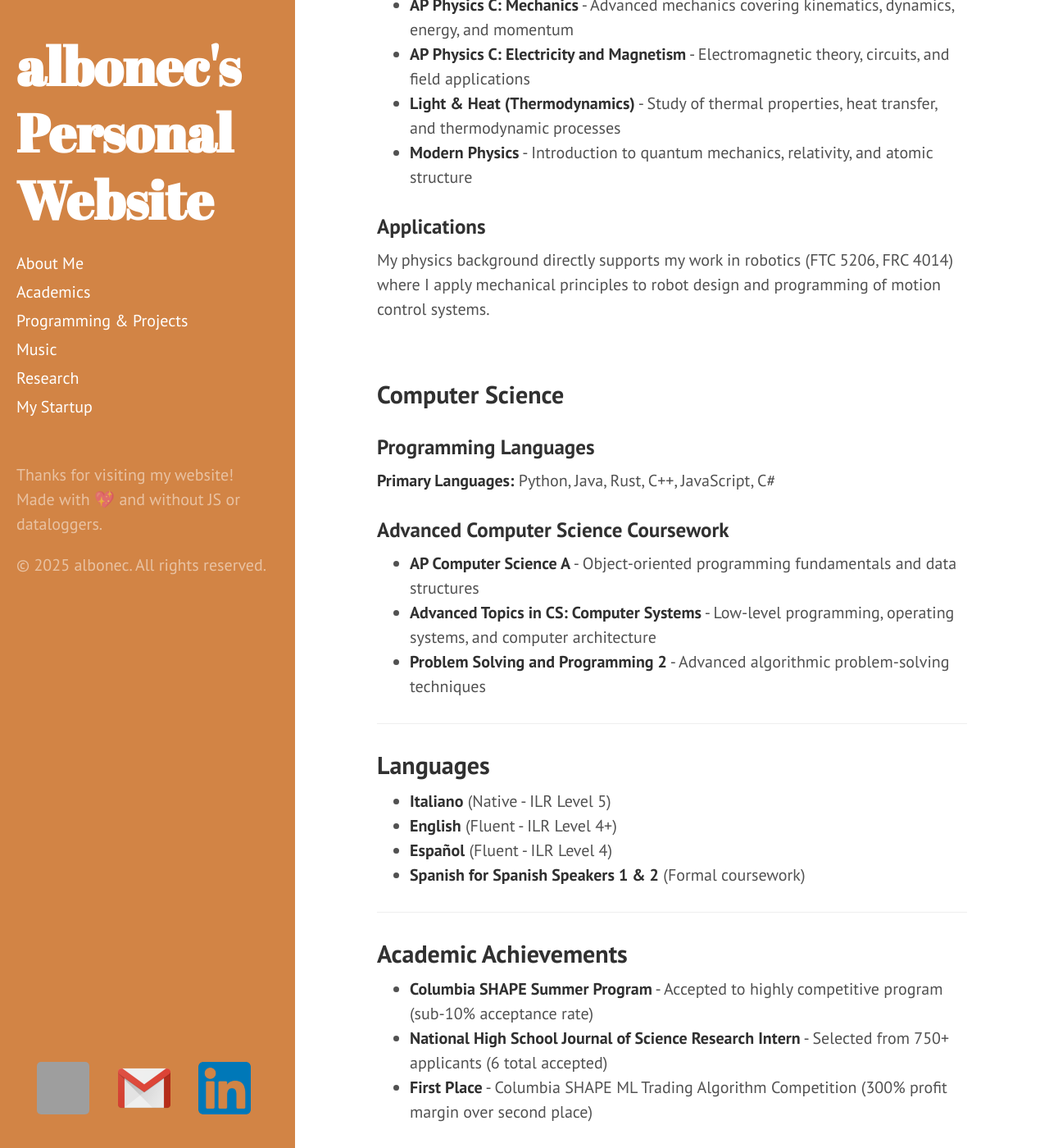
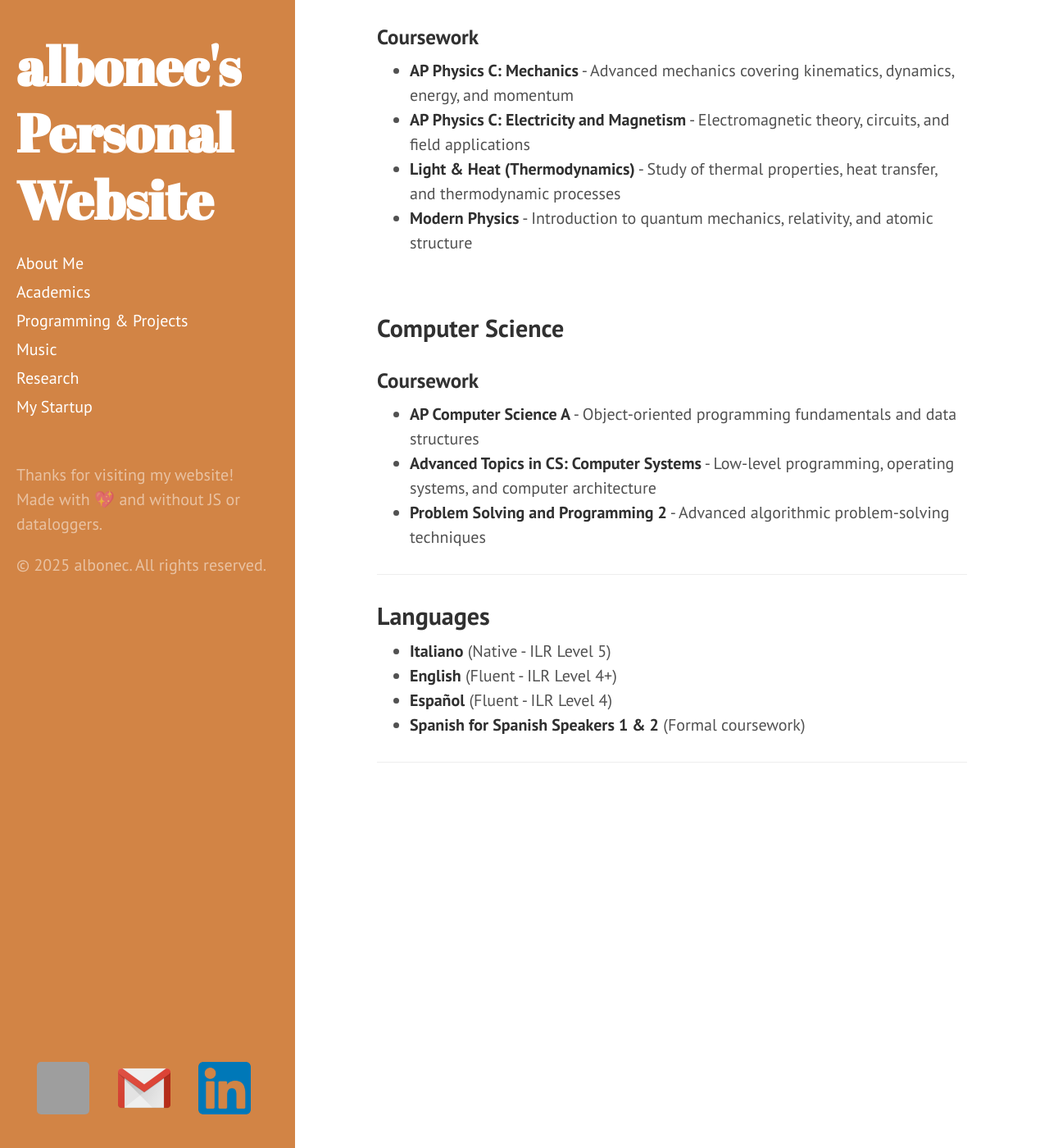
Before and after one commit to albonec/albonec.github.io, a Jekyll site: the page built from academics.md, in a window 1280 px wide and 1400 px high, scrolled down 1276 px. Shown: the whole window at 82% size. Built offline with Jekyll 4.4.1, drawn with Linux system fonts in a browser that asks for light colours; some of the changed text lies outside the part shown; grey boxes are pictures that could not be loaded.

```diff
--- a/academics.md
+++ b/academics.md
@@ -21,7 +24,7 @@
 
 ## Mathematics
 
-### Advanced Mathematics Coursework
+### Coursework
 - **AP Calculus BC** - Advanced placement calculus covering derivatives, integrals, and series
 - **Multivariable Calculus** - Extension of calculus to functions of multiple variables
 - **Linear Algebra** - Study of vector spaces, linear transformations, and matrix theory
@@ -35,23 +38,17 @@
 
 ## Physics
 
-### Physics Coursework
+### Coursework
 - **AP Physics C: Mechanics** - Advanced mechanics covering kinematics, dynamics, energy, and momentum
 - **AP Physics C: Electricity and Magnetism** - Electromagnetic theory, circuits, and field applications
 - **Light & Heat (Thermodynamics)** - Study of thermal properties, heat transfer, and thermodynamic processes
 - **Modern Physics** - Introduction to quantum mechanics, relativity, and atomic structure
 
-### Applications
-My physics background directly supports my work in robotics (FTC 5206, FRC 4014) where I apply mechanical principles to robot design and programming of motion control systems.
-
 <br>
 
 ## Computer Science
 
-### Programming Languages
-**Primary Languages:** Python, Java, Rust, C++, JavaScript, C#
-
-### Advanced Computer Science Coursework
+### Coursework
 - **AP Computer Science A** - Object-oriented programming fundamentals and data structures
 - **Advanced Topics in CS: Computer Systems** - Low-level programming, operating systems, and computer architecture
 - **Problem Solving and Programming 2** - Advanced algorithmic problem-solving techniques
@@ -65,8 +62,3 @@
 - **Spanish for Spanish Speakers 1 & 2** (Formal coursework)
 
 ---
-
-## Academic Achievements
-- **Columbia SHAPE Summer Program** - Accepted to highly competitive program (sub-10% acceptance rate)
-- **National High School Journal of Science Research Intern** - Selected from 750+ applicants (6 total accepted)
-- **First Place** - Columbia SHAPE ML Trading Algorithm Competition (300% profit margin over second place)
```
Also changed, not shown: other parts of academics.md (+5 -2 lines), programming.md (+3 -0 lines).
